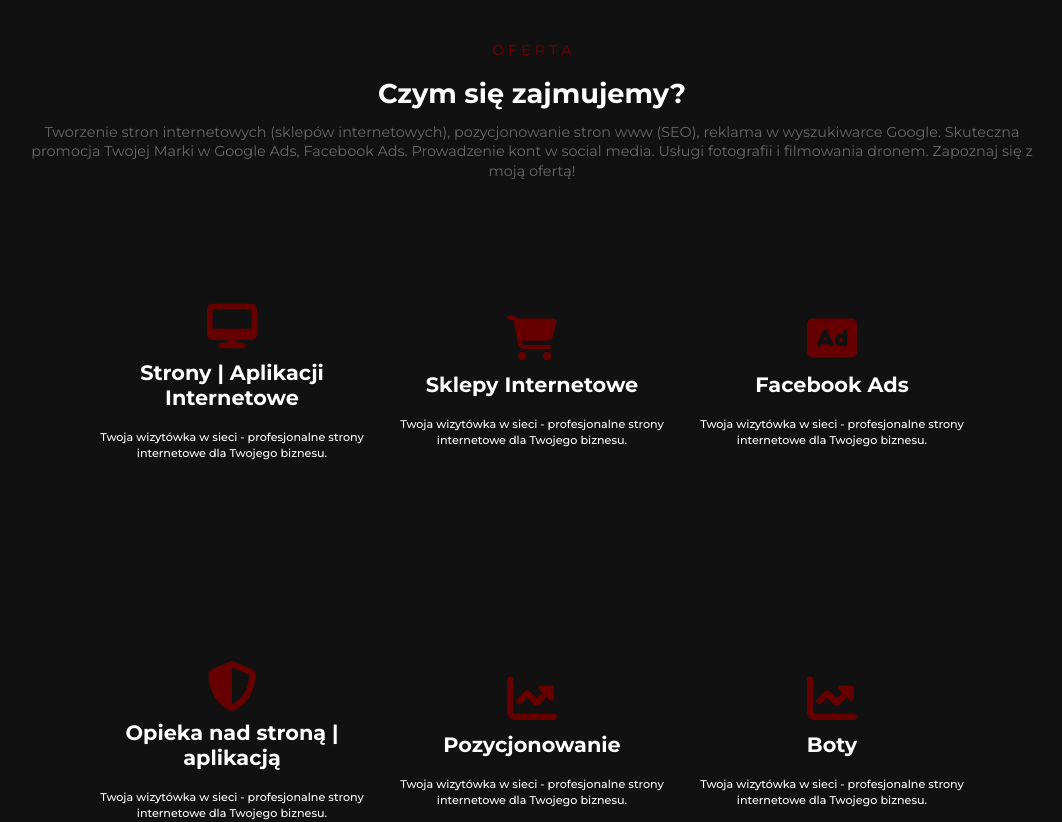
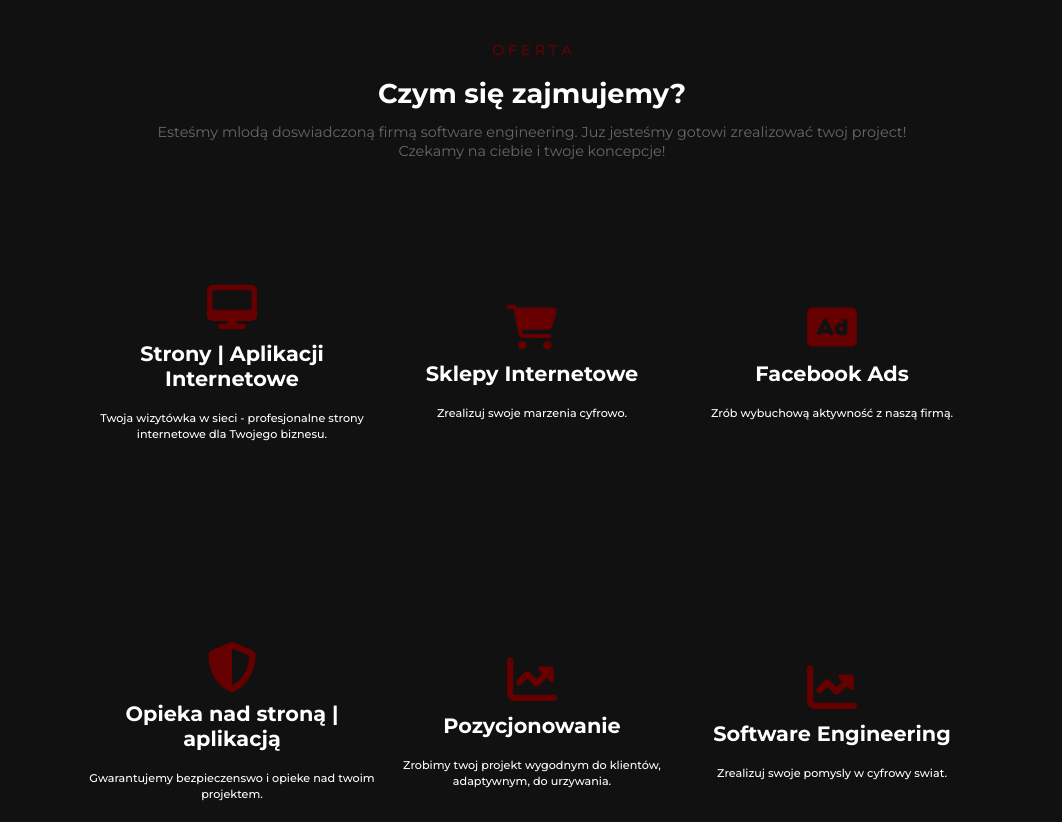
Before and after one commit to nikitinvladd/iqa, a React (Create React App) app: page /about in a window 1280 px wide. Shown: the part 760-1582 px from the top of the page, without its empty margins (108-1170 px from the left). Built offline with nearby package versions, Linux system fonts and the light colour scheme; the HTML template or start-up script is replaced by a standard one.

Commit message:
eddit all text in offers, and eddit link text in header dropdown menu

```diff
--- a/src/components/webapp/webapp.css
+++ b/src/components/webapp/webapp.css
@@ -60,7 +60,7 @@
 @media only screen and (max-width: 425px){
     .webapp{
         flex-direction: column;
-        height: 180vh;
+        height: 160vh;
         gap: 2rem;
     }
     .p-red-webapp{
--- a/src/components/what-we-do/whatwedo.js
+++ b/src/components/what-we-do/whatwedo.js
@@ -6,7 +6,7 @@ return(
         <div className="info-text">
             <p>O F E R T A</p>
             <h1>Czym się zajmujemy?</h1>
-            <p className="info-p">Tworzenie stron internetowych (sklepów internetowych), pozycjonowanie stron www (SEO), reklama w wyszukiwarce Google. Skuteczna promocja Twojej Marki w Google Ads, Facebook Ads. Prowadzenie kont w social media. Usługi fotografii i filmowania dronem. Zapoznaj się z moją ofertą!</p>
+            <p className="info-p">Esteśmy mlodą doswiadczoną firmą software engineering. Juz jesteśmy gotowi zrealizować twoj project! Czekamy na ciebie i twoje koncepcje!</p>
         </div>
         <div className="information-card">
             <ul>
@@ -23,7 +23,7 @@ return(
                 <div className="card-information">
                 <img src="/img/cart.svg" alt="" />
                     <h1>Sklepy Internetowe</h1>
-<p>Twoja wizytówka w sieci - profesjonalne strony internetowe dla Twojego biznesu.</p>
+                    <p>Zrealizuj swoje marzenia cyfrowo.</p>
                 </div>
                 </li>
             </ul>
@@ -32,7 +32,7 @@ return(
                 <div className="card-information">
                 <img src="/img/ads.svg" alt="" />
                     <h1>Facebook Ads</h1>
-<p>Twoja wizytówka w sieci - profesjonalne strony internetowe dla Twojego biznesu.</p>
+                    <p>Zrób wybuchową aktywność z naszą firmą.</p>
                 </div>
                 </li>
             </ul>
@@ -41,7 +41,7 @@ return(
                 <div className="card-information">
                 <img src="/img/security.svg" alt="" />
                     <h1>Opieka nad stroną | aplikacją</h1>
-<p>Twoja wizytówka w sieci - profesjonalne strony internetowe dla Twojego biznesu.</p>
+                    <p>Gwarantujemy bezpieczenswo i opieke nad twoim projektem.</p>
                 </div>
                 </li>
             </ul>
@@ -50,7 +50,7 @@ return(
                 <div className="card-information">
                 <img src="/img/steps.svg" alt="" />
                     <h1>Pozycjonowanie</h1>
-                    <p>Twoja wizytówka w sieci - profesjonalne strony internetowe dla Twojego biznesu.</p>
+                    <p>Zrobimy twoj projekt wygodnym do klientów, adaptywnym, do urzywania.</p>
                 </div>
                 </li>
             </ul>
@@ -58,8 +58,8 @@ return(
                 <li>
                 <div className="card-information">
                 <img src="/img/steps.svg" alt="" />
-                    <h1>Boty</h1>
-                    <p>Twoja wizytówka w sieci - profesjonalne strony internetowe dla Twojego biznesu.</p>
+                    <h1>Software Engineering</h1>
+                    <p>Zrealizuj swoje pomysly w cyfrowy swiat.</p>
                 </div>
                 </li>
             </ul>
```
